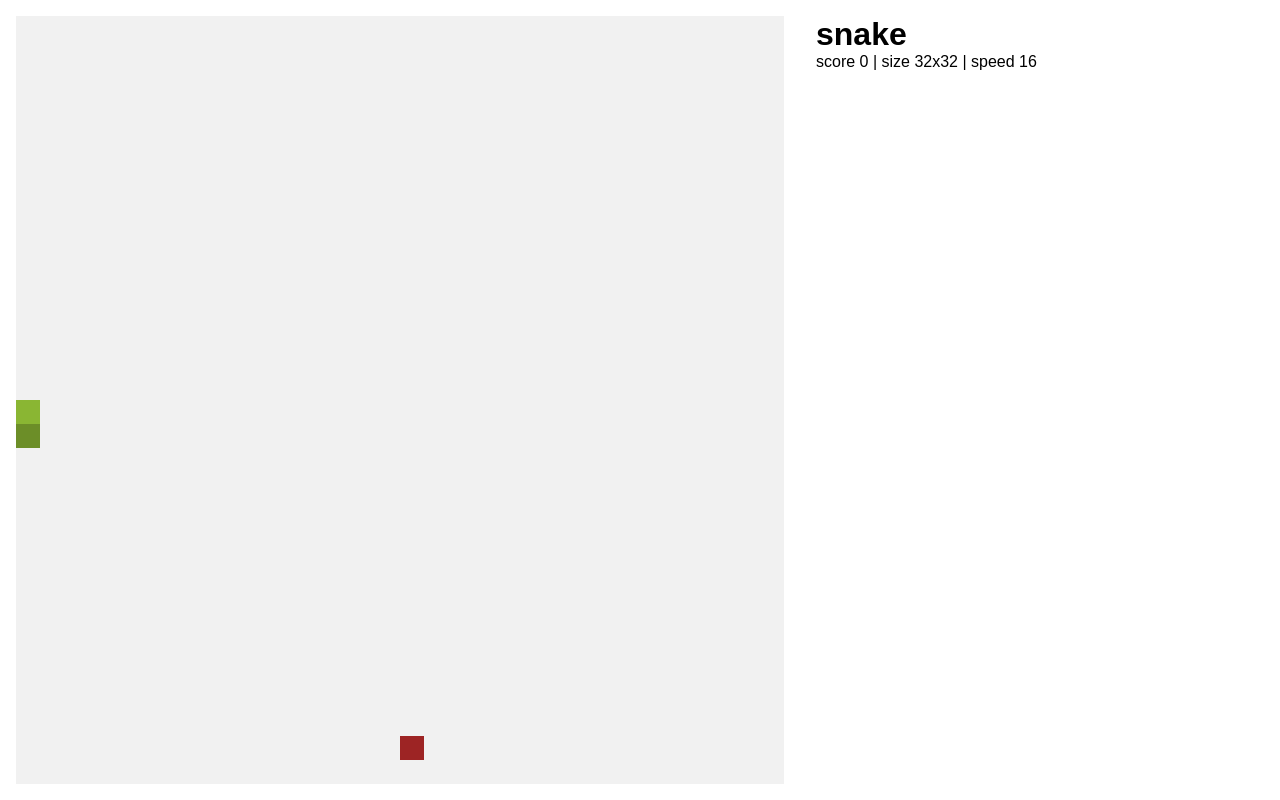
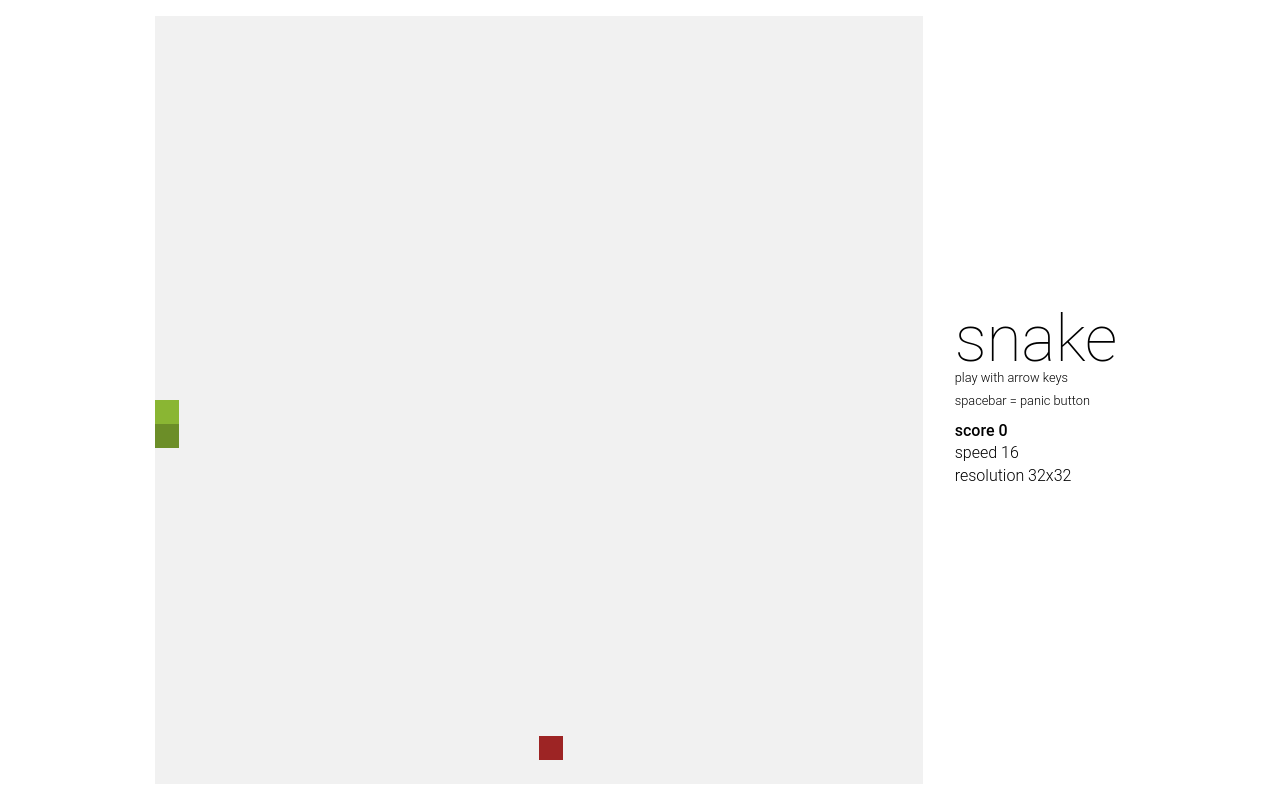
Before and after one commit to piridium/snake, a plain HTML site: page index.html in a window 1280 px wide. Drawn offline with Linux system fonts and the light colour scheme; a web font is replaced by a local one.

Commit message:
style optimization and panic button - in case boss/teacher approaches

```diff
--- a/index.html
+++ b/index.html
@@ -20,7 +20,10 @@
     <div id="wrapper">
 
       <div id="score-wrapper">
-        <h1>snake</h1>
+        <div id="header">
+          <div><h1>snake</h1></div>
+          <div id="instructions">play with arrow keys<br/>spacebar = panic button</div>
+        </div>
         <div id="score">
           score: 0
         </div>
--- a/js/snake.js
+++ b/js/snake.js
@@ -37,7 +37,11 @@ document.onkeydown = function(e) { // receive keyboard input
       case 40: // down
         direction = (direction != 'up') ? 'down' : 'up';
         break;
-      default: return;
+      case 32: // space
+        triggerPanic();
+        break;
+      default:
+        return;
     }
     lock = true;
   }
@@ -118,7 +122,17 @@ function getRandomInt(min, max) {
 
 function setScore(){
   var score = snake.length - 2;
-  $('#score').text('score ' + score + ' | size ' + resolution + 'x' + resolution + ' | speed ' + speed);
+  stats = [];
+  stats.push('<div class="score">score '+score+'</div>');
+  stats.push('<div>speed '+speed+'</div>');
+  stats.push('<div>resolution '+resolution+'x'+resolution+'</div>');
+
+  // $('#score').text('score ' + score + ' | size ' + resolution + 'x' + resolution + ' | speed ' + speed);
+  $('#score').html(stats.join('<div class="divider">&nbsp;|&nbsp;</div>'));
+}
+
+function triggerPanic(){
+  window.location.href='https://en.wikipedia.org/wiki/Snake_(video_game_genre)';
 }
 
 class position {
--- a/less/snake.less
+++ b/less/snake.less
@@ -5,21 +5,53 @@
 @fruit: rgb(157, 36, 36);
 @bg: #f1f1f1;
 
+@import url('https://fonts.googleapis.com/css2?family=Roboto:wght@100;300;500&display=swap');
+
 *{
   margin:0;
   padding:0;
 }
 html{
-  font-family: sans-serif;
+  font-family: 'Roboto', sans-serif;
 }
+h1{
+  font-size: 4em;
+  margin: 0.25em 0;
+  font-weight:100;
+}
+
 #wrapper{
   display: flex;
   flex-wrap: wrap;
+  align-items: center;
+  justify-content: center;
 }
 #score-wrapper{
-  flex:1 1 auto;
+  flex:0 1 auto;
+  @media screen and (orientation: landscape){ order:2; }
   padding:1em;
-  @media screen and (orientation: landscape){ order:2; }
+  line-height:1.4em;
+  font-weight:300;
+  div#header div{
+    display: inline-block;
+    margin: 0 0.5rem 0.5rem 0;
+  }
+  div#score div{
+    display: inline-block;
+    &.score{ font-weight: 500;}
+  }
+  @media screen and (orientation: landscape){
+    div#header div{
+      display: block;
+    }
+    div#score div{
+      display: block;
+      &.divider{ display: none;}
+    }
+  }
+  #instructions{
+    font-size:0.8rem;
+  }
 }
 
 #canvas-wrapper{
```
Also changed, not shown: css/snake.css, 1 other file. Lines whose indentation alone changed are shown as unchanged.
